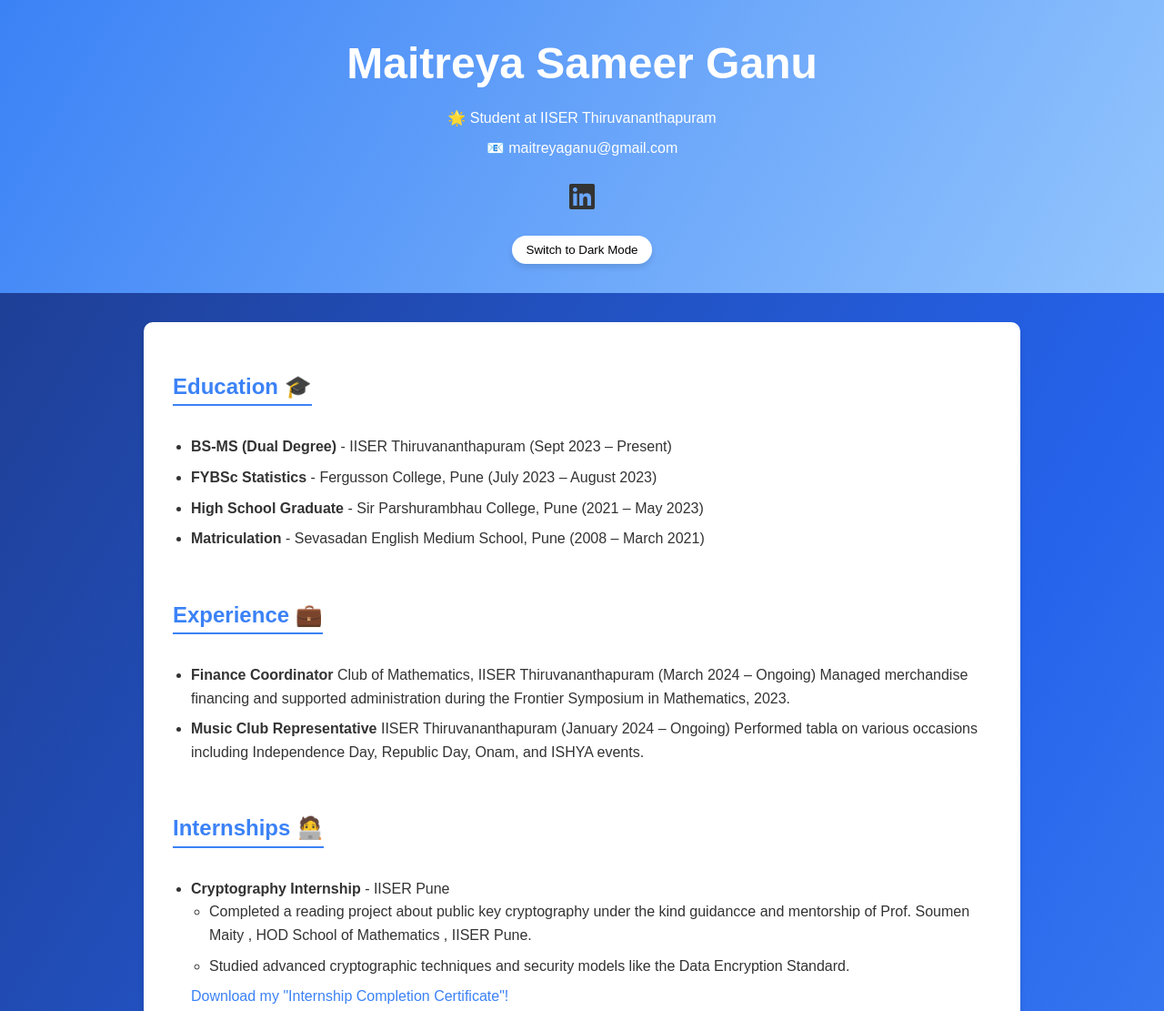
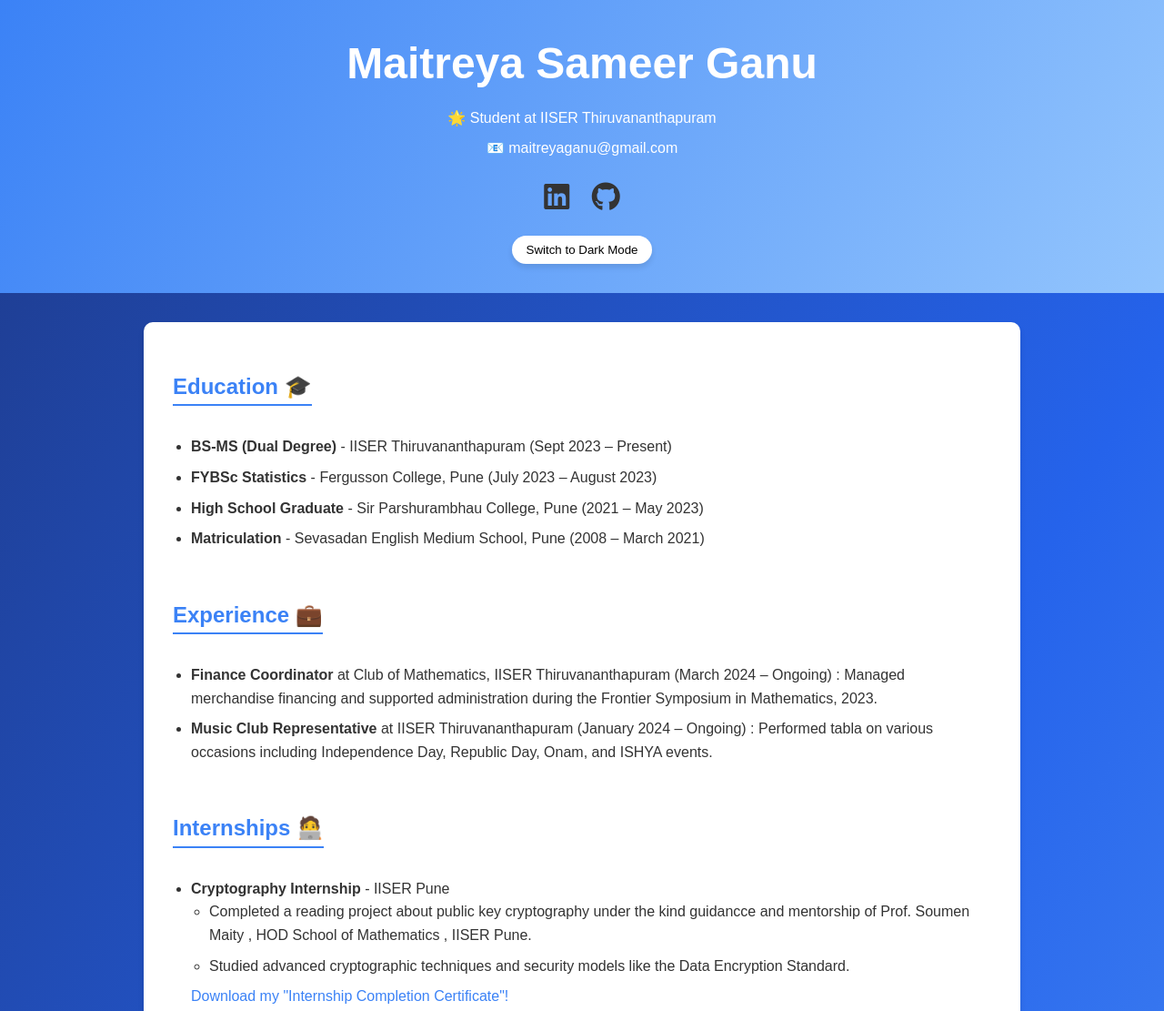
Before and after one commit to Maitreya-07082005/maitreyaganu.github.io, a plain HTML site: page index.html in a window 1280 px wide. Shown: the top 1111 px of the page at 91% size. Drawn offline with Linux system fonts and the light colour scheme.

Commit message:
Update index.html

```diff
--- a/index.html
+++ b/index.html
@@ -147,6 +147,7 @@
         <p>📧 <a href="mailto:maitreyaganu@gmail.com" style="color: #fff;">maitreyaganu@gmail.com</a></p>
         <div class="social-links">
             <a href="https://www.linkedin.com/in/maitreya-ganu-673995286" target="_blank" title="LinkedIn"><i class="fab fa-linkedin"></i></a>
+            <a href="https://github.com/Maitreya-07082005" target="_blank" title="GitHub"><i class="fab fa-github"></i></a>
         </div>
         <button id="theme-toggle" class="theme-toggle">Switch to Dark Mode</button>
     </header>
@@ -163,13 +164,13 @@
         <section>
           <h2>Experience 💼</h2>
           <ul>
-              <li><strong>Finance Coordinator</strong>
-            Club of Mathematics, IISER Thiruvananthapuram (March 2024 – Ongoing)
+              <li><strong>Finance Coordinator</strong> at
+            Club of Mathematics, IISER Thiruvananthapuram (March 2024 – Ongoing) :
             Managed merchandise financing and supported administration during the Frontier Symposium in Mathematics, 2023.
         </li>
         <li>
-            <strong>Music Club Representative</strong>
-            IISER Thiruvananthapuram (January 2024 – Ongoing)
+            <strong>Music Club Representative</strong> at
+            IISER Thiruvananthapuram (January 2024 – Ongoing) :
             Performed tabla on various occasions including Independence Day, Republic Day, Onam, and ISHYA events.
         </li>
           </ul>
```
